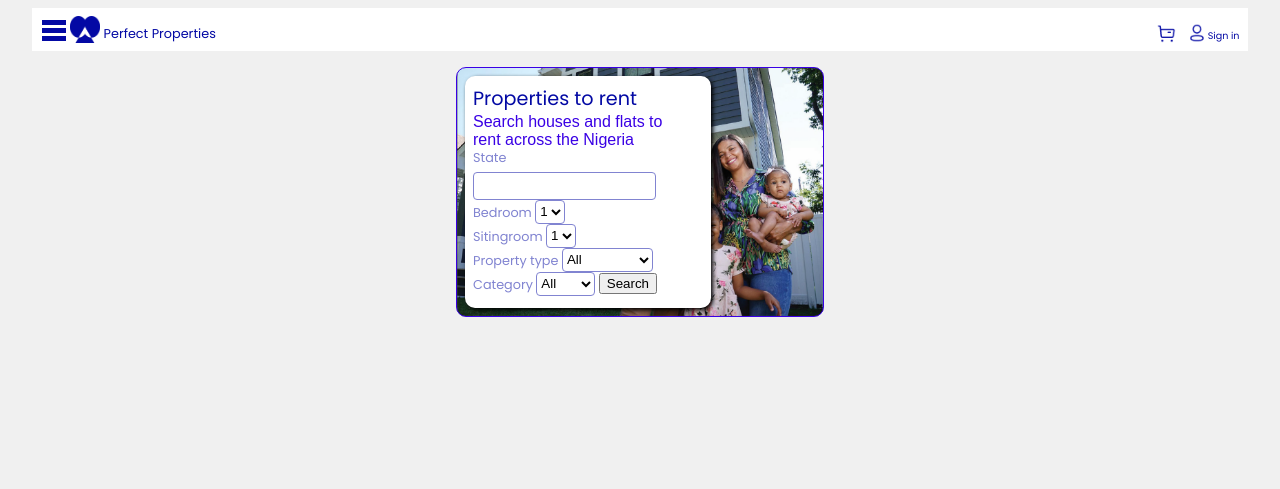
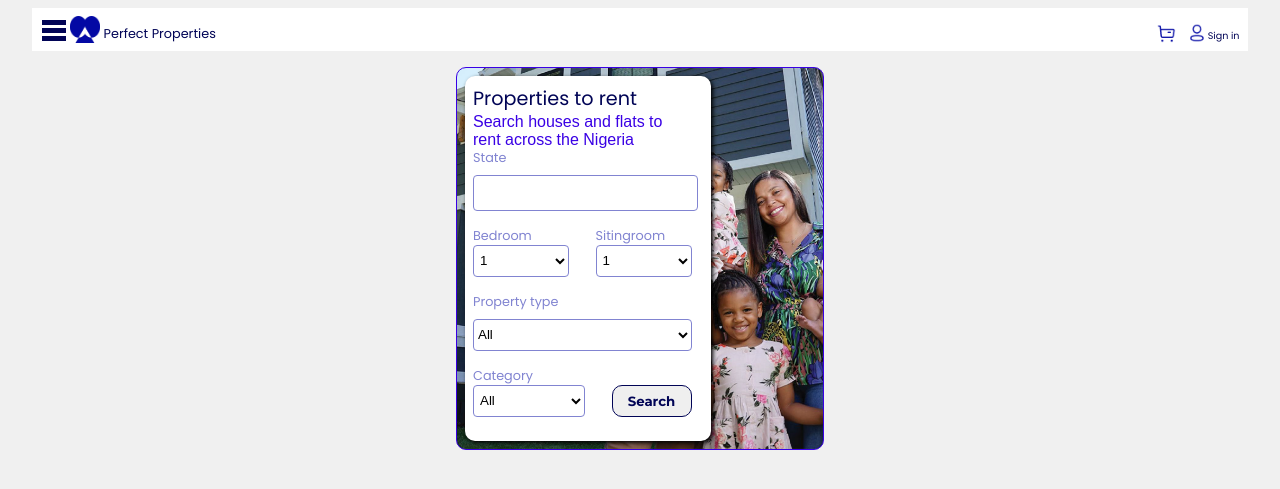
Before and after one commit to Mrsatatima/rent_app, a PHP site: page / in a window 1280 px wide. Shown: the top 489 px of the page. Run offline with PHP 8.4, Linux system fonts and the light colour scheme.

Commit message:
Finish search section

```diff
--- a/index.html
+++ b/index.html
@@ -225,6 +225,8 @@
           <form action="" id="search-form">
             <label for="state">State</label>
             <input type="text" name="state" id="state">
+            <div class="group-input">
+              <div>
                 <label for="bedroom">Bedroom</Babel>
                   <select name="bedroom" id="bedroom">
                     <option value="1">1</option>
@@ -232,6 +234,8 @@
                     <option value="3">3</option>
                     <option value="4">4</option>
                   </select>
+              </div>
+              <div>
                 <label for="sitingroom">Sitingroom</Babel>
                   <select name="sitingroom" id="sitingroom">
                     <option value="1">1</option>
@@ -239,7 +243,9 @@
                     <option value="3">3</option>
                     <option value="4">4</option>
                   </select>
-            <label for="property">Property type</Babel>
+              </div>
+            </div>
+            <label for="property">Property type</label>
             <select name="property" id="property">
               <option value="All">All</option>
               <option value="Duplex">Duplex</option>
@@ -247,6 +253,8 @@
               <option value="Appartment">Appartment</option>
               <option value="Bungalow">Bungalow</option>
             </select>
+            <div class="group-input">
+              <div>
                 <label for="category">Category</Babel>
                   <select name="category" id="category">
                     <option value="All">All</option>
@@ -254,7 +262,10 @@
                     <option value="Detached">Rent</option>
                     <option value="Appartment">Lease</option>
                   </select>
-              <button type="submit">Search</button>
+              </div>
+              <button type="submit" class="index-button">Search</button>
+            </div>
+
 
           </form>
         </div>
--- a/styles/base.css
+++ b/styles/base.css
@@ -13,7 +13,7 @@ html {
   --color-primary-blue-100: rgb(192, 104, 232);
   --color-primary-blue-200: rgb(129, 132, 209);
   --color-primary-blue-300: rgb(58, 0, 229);
-  --color-primary-blue-400: rgb(3, 9, 164);
+  --color-primary-blue-400: rgb(1, 4, 86);
 
   --color-primary-white-500: rgb(255, 255, 255);
   --color-primary-white-400: rgb(240, 240, 240);
--- a/styles/index.css
+++ b/styles/index.css
@@ -4,6 +4,7 @@
     background-color: #cccccc;
     background-size: cover;
     background-clip: border-box;
+    background-position: center;
     border-radius: 10px;
     margin: 1rem auto;
     border: var(--color-primary-blue-300) solid 1px;
@@ -40,21 +41,69 @@
     color: var(--color-primary-blue-200);
     font-weight: 400;
     display: block;
-    margin-bottom: .3rem;
+    margin-bottom: .5rem;
 }
 
 #rent-search select,
 #rent-search input{
-    height: 1.5rem;
+    height: 2rem;
     border: var(--color-primary-blue-200) solid 1px;
     border-radius: 4px;
     background-color: var(--color-primary-white-500);
+    display: block;
+    margin-bottom: 1rem;
+
+
 }
 
 #rent-search select:focus,
-#rent-search input:focus
-#rent-search input:active{
-    height: 1.5rem;
+#rent-search input:focus{
+    height: 2rem;
     border: var(--color-primary-blue-400) solid 1px;
     border-radius: 4px;
+    outline: none;
+    background-color: var(--color-secondary-gold-100);
+
 }
+
+#state,
+#property{
+    width:95%;
+}
+#sitingroom,
+#bedroom{
+    width: 6rem;
+    padding: 1px 2px;
+}
+#category{
+    width: 7rem;
+    padding: 1px 2px;
+}
+.group-input{
+    display: flex;
+    width: 95%;
+    justify-content: space-between;
+    align-items: flex-end;
+}
+
+.index-button{
+    margin: 0;
+    margin-bottom: 1rem;
+    width:5rem;
+    height: 2rem;
+    padding: .2rem;
+    border-radius: 10px;
+    border: solid 1px var(--color-primary-blue-400);
+    color: var(--color-primary-blue-400);
+    font-weight:bold ;
+    font-family: "Montserrat", sans-serif;
+
+
+}
+
+.index-button:hover{
+    color: var(--color-primary-white-500);
+    border: solid 1pxvar(--color-primary-white-500);
+    background-color: var(--color-primary-blue-400);
+
+}
```
Lines whose indentation alone changed are shown as unchanged.
